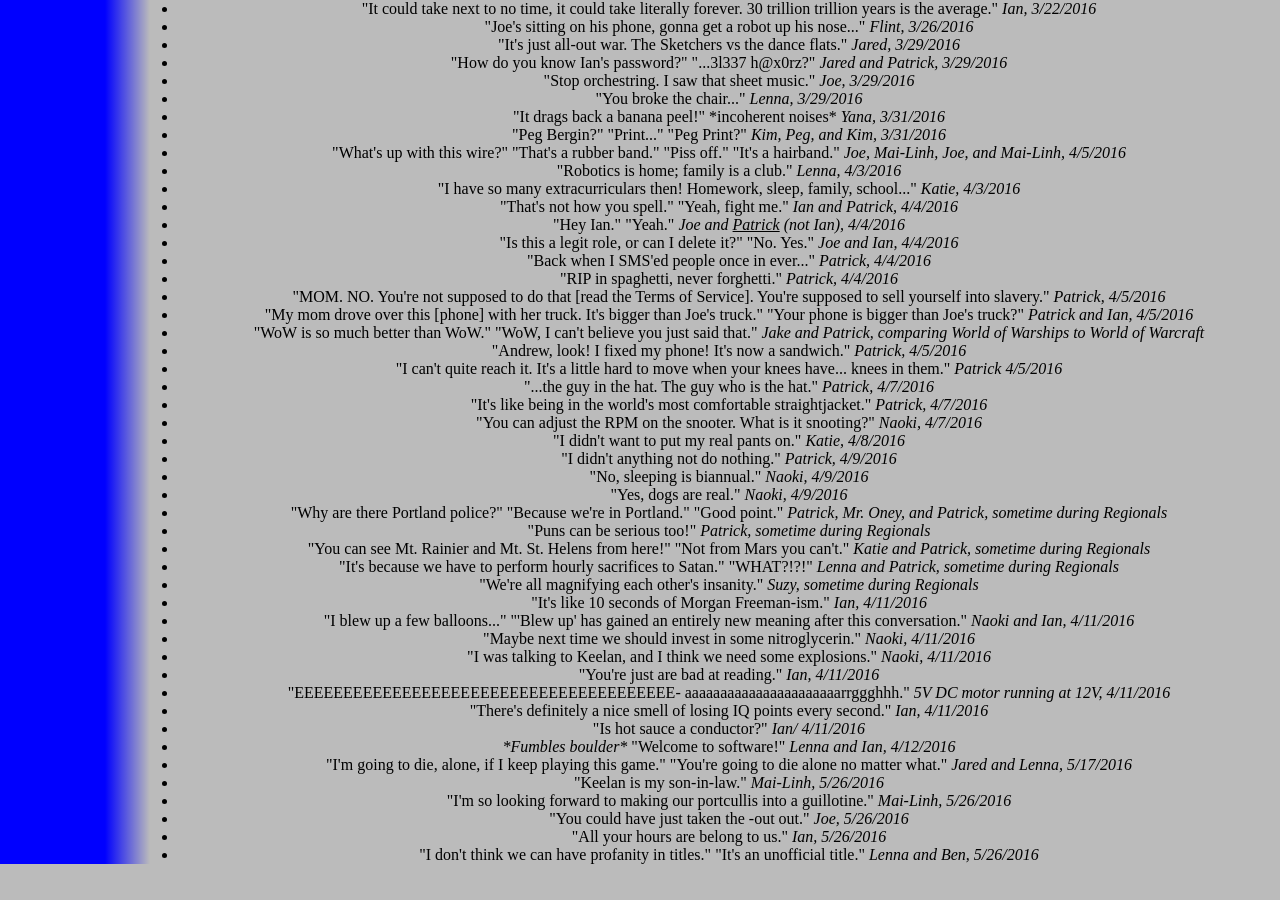
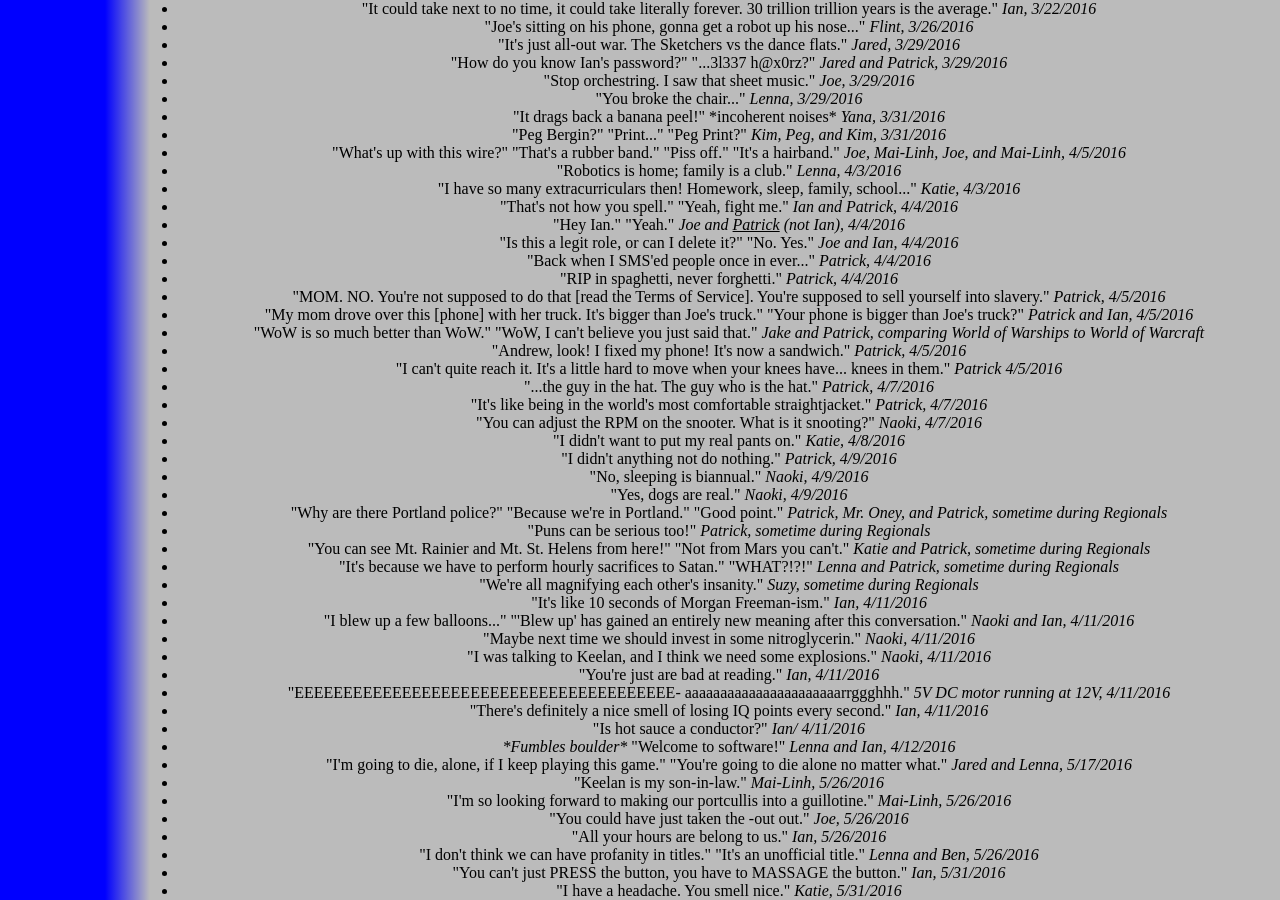
Before and after one commit to katiebugmoon/FRC4131.github.io, a Jekyll site: the page built from media/2016/quotes.html, in a window 1280 px wide and 900 px high, scrolled down 2536 px. Built offline with Jekyll 4.4.1, drawn with Linux system fonts in a browser that asks for light colours; nearby versions of some CDN libraries; before the commit the page ends 3400 px from its top, so only the background shows below that.

Commit message:
Update quotes.html

```diff
--- a/media/2016/quotes.html
+++ b/media/2016/quotes.html
@@ -182,4 +182,6 @@ title: Build Season 2016 Quotes
 	<li>"You could have just taken the -out out." <i>Joe, 5/26/2016</i></li>
 	<li>"All your hours are belong to us." <i>Ian, 5/26/2016</i></li>
 	<li>"I don't think we can have profanity in titles." "It's an unofficial title." <i>Lenna and Ben, 5/26/2016</i></li>
+	<li>"You can't just PRESS the button, you have to MASSAGE the button." <i>Ian, 5/31/2016</i></li>
+	<li>"I have a headache. You smell nice." <i>Katie, 5/31/2016</i></li>
 </ul><center>
```
